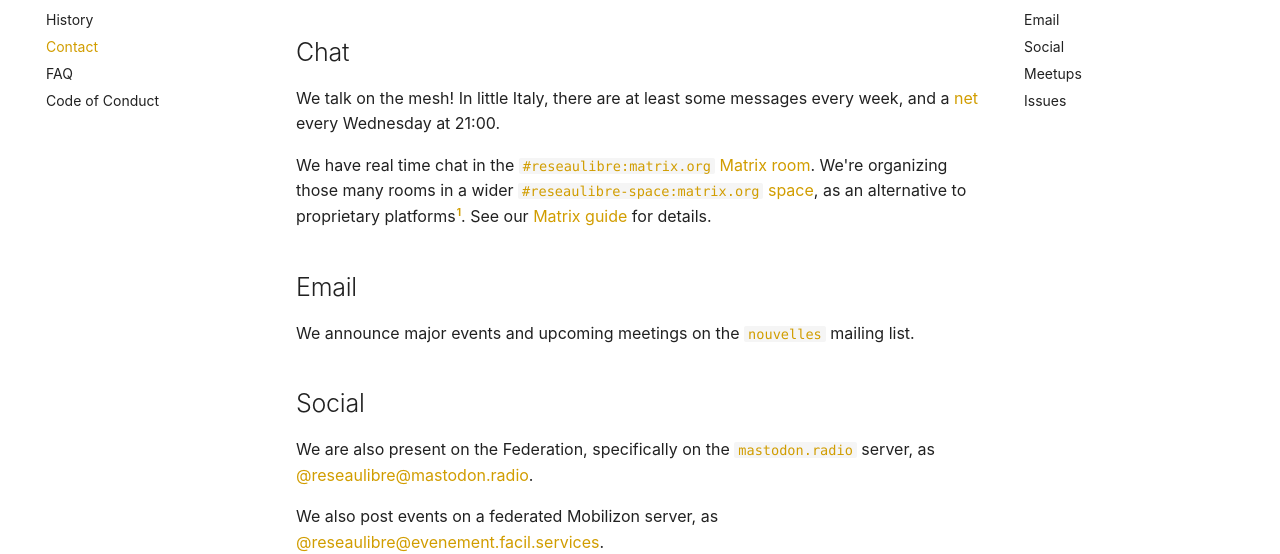
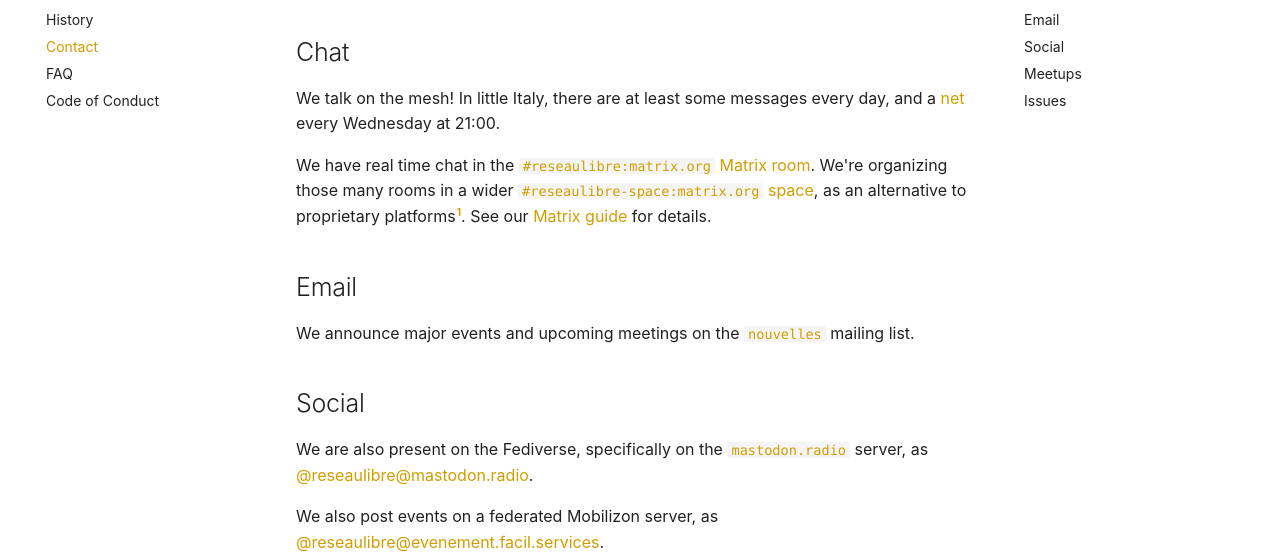
Before and after one commit to ReseauLibre/lora.reseaulibre.ca, an MkDocs documentation site: the page built from docs/contact.md, in a window 1280 px wide and 900 px high. Shown: the part 193-747 px from the top of the window. Built offline with MkDocs 1.6.1 and Material for MkDocs 9.7.7, drawn with Linux system fonts in a browser that asks for light colours; plug-ins that fetch from the network failed and are left out; comment, search, counter and statistics services are not loaded.

Commit message:
there are daily messages, and call it the fediverse

```diff
--- a/docs/contact.md
+++ b/docs/contact.md
@@ -3,7 +3,7 @@
 ## Chat
 
 We talk on the mesh! In little Italy, there are at least some
-messages every week, and a [net](guides/net.md) every Wednesday at 21:00.
+messages every day, and a [net](guides/net.md) every Wednesday at 21:00.
 
 We have real time chat in the [`#reseaulibre:matrix.org` Matrix
 room](https://matrix.to/#/#reseaulibre:matrix.org). We're organizing those many rooms in a wider
@@ -22,7 +22,7 @@
 
 ## Social
 
-We are also present on the Federation, specifically on the
+We are also present on the Fediverse, specifically on the
 [`mastodon.radio`](https://mastodon.radio/) server, as [@reseaulibre@mastodon.radio](https://mastodon.radio/@reseaulibre).
 
 We also post events on a federated Mobilizon server, as [@reseaulibre@evenement.facil.services](https://evenement.facil.services/@reseaulibre).
```
